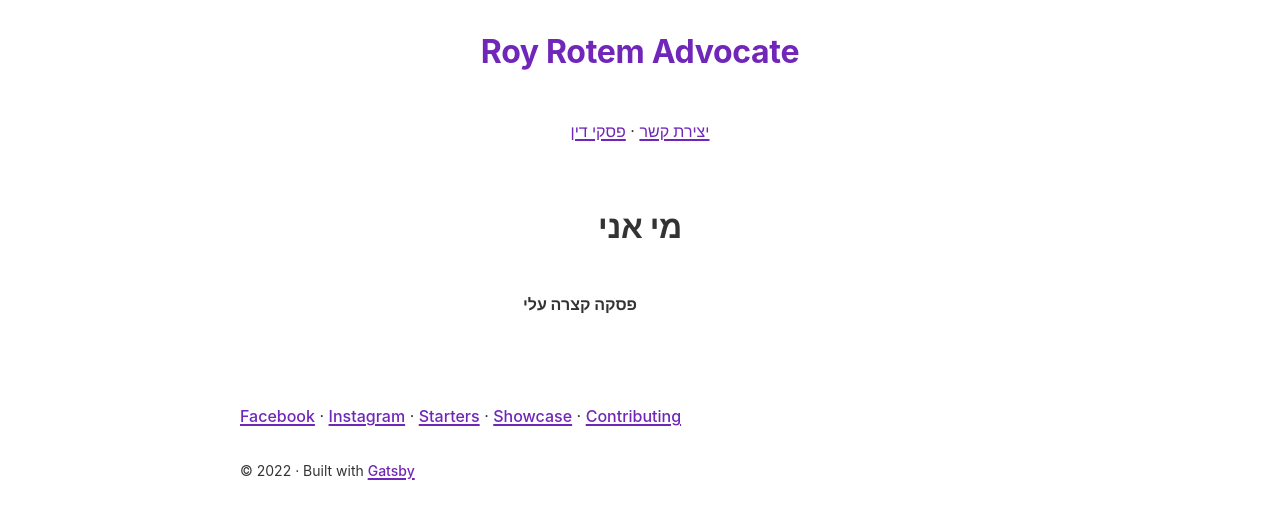
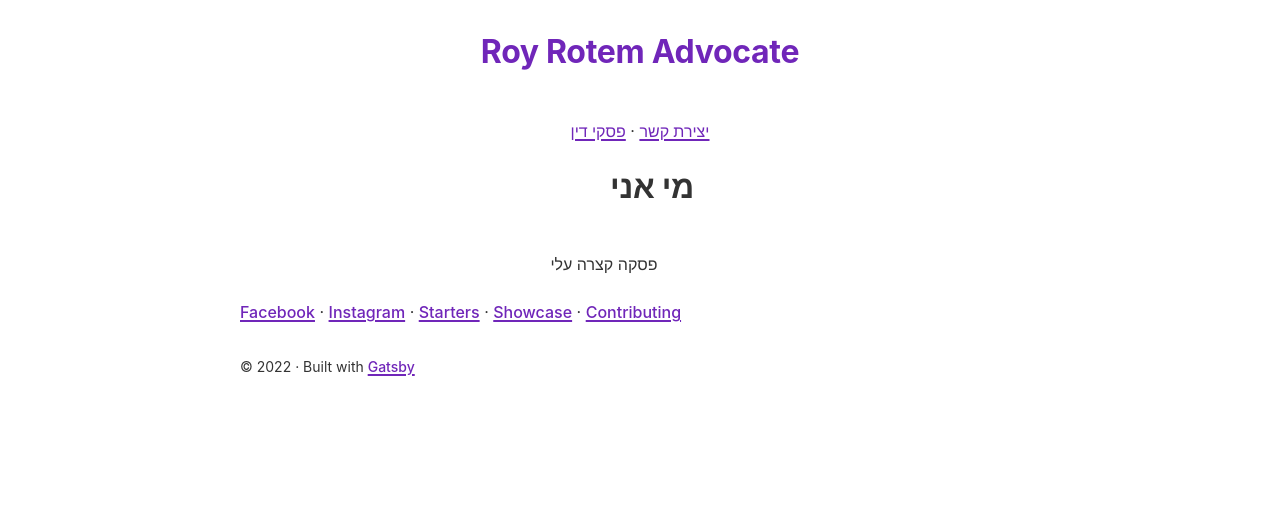
Before and after one commit to ofirdassa9/gatsby-starter-default, a Gatsby site: page / in a window 1280 px wide. Shown: the part 67-586 px from the top of the page. Built offline with nearby package versions, Linux system fonts and the light colour scheme; Gatsby itself is replaced by a stand-in of ours.

```diff
--- a/src/pages/index.js
+++ b/src/pages/index.js
@@ -75,11 +75,9 @@
           </React.Fragment>
         ))}
       </p>
-      <ul className={styles.list}>
-        <b>
-          <h1>מי אני</h1>
+      <ul>
+          <b><h1>מי אני</h1></b>
           <p>פסקה קצרה עלי</p>
-        </b>
       </ul>
     </div>
     {moreLinks.map((link, i) => (
```
